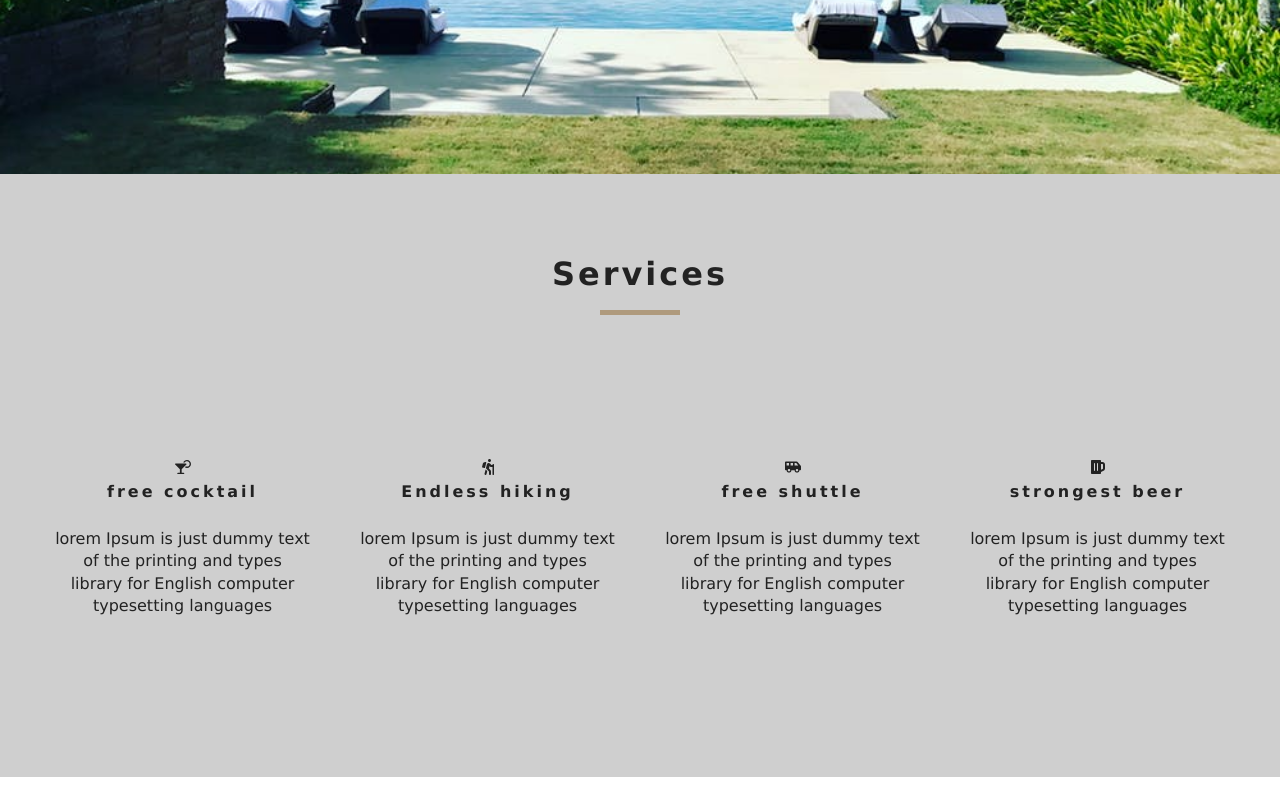
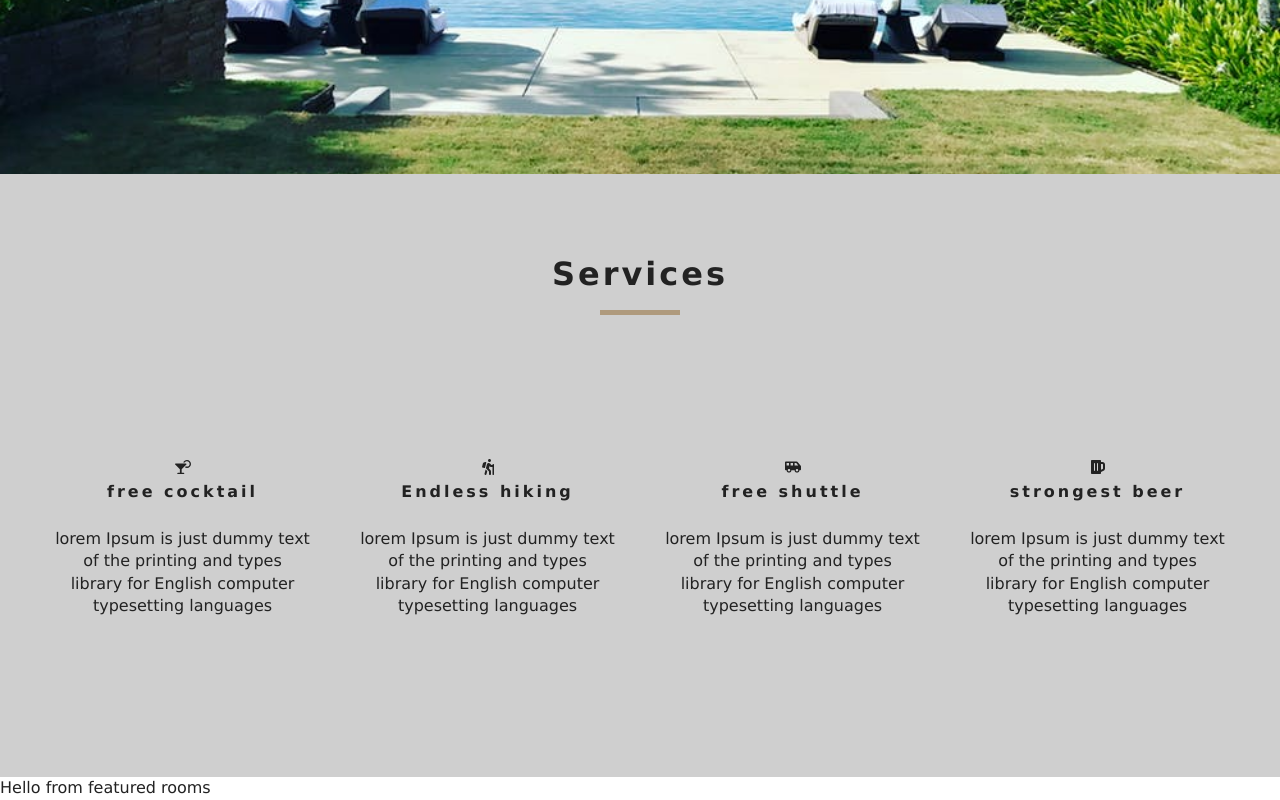
Before and after one commit to rabobahago/beach-resort-app, a React (Create React App) app: page / in a window 1280 px wide. Shown: the part 626-1426 px from the top of the page. Before the commit the page ends 1403 px from the top, so only its background shows below. Built offline with nearby package versions, Linux system fonts and the light colour scheme.

Commit message:
context added

```diff
--- /dev/null
+++ b/src/components/FeaturedRooms.js
@@ -0,0 +1,11 @@
+import React from 'react'
+import { RoomContext } from '.././context'
+
+class FeaturedRooms extends React.Component {
+  static contextType = RoomContext
+  render() {
+    const value = this.context
+    return <div> {value} from featured rooms</div>
+  }
+}
+export default FeaturedRooms
--- /dev/null
+++ b/src/context.js
@@ -0,0 +1,17 @@
+import React, { Component } from 'react'
+
+const RoomContext = React.createContext()
+class RoomProvider extends Component {
+  state = {}
+  render() {
+    return (
+      <RoomContext.Provider value={'Hello'}>
+        {this.props.children}
+      </RoomContext.Provider>
+    )
+  }
+}
+
+const RoomConsumer = RoomContext.Consumer
+
+export { RoomProvider, RoomConsumer, RoomContext }
--- a/src/index.js
+++ b/src/index.js
@@ -3,13 +3,16 @@
 import App from './App'
 import { BrowserRouter as Router } from 'react-router-dom'
 import * as serviceWorker from './serviceWorker'
+import { RoomProvider } from './context'
 
 ReactDOM.render(
-  <Router>
-    <React.StrictMode>
-      <App />
-    </React.StrictMode>
-  </Router>,
+  <RoomProvider>
+    <Router>
+      <React.StrictMode>
+        <App />
+      </React.StrictMode>
+    </Router>
+  </RoomProvider>,
   document.getElementById('root'),
 )
 
--- a/src/pages/Home.js
+++ b/src/pages/Home.js
@@ -3,6 +3,7 @@
 import Banner from '../components/Banner'
 import { Link } from 'react-router-dom'
 import Services from '../components/Services'
+import FeaturedRooms from '../components/FeaturedRooms'
 
 const Home = () => {
   return (
@@ -18,6 +19,7 @@
         </Banner>
       </Hero>
       <Services />
+      <FeaturedRooms />
     </>
   )
 }
```
Also changed, not shown: 1 other file (tests, documents, lock files or other folders).
